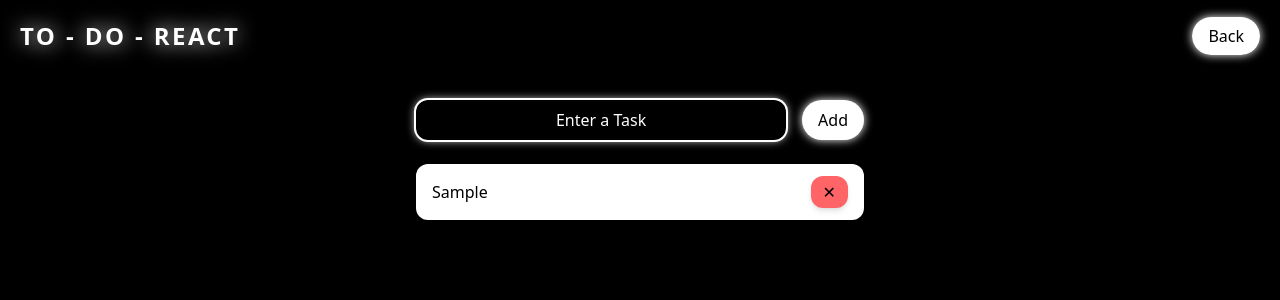
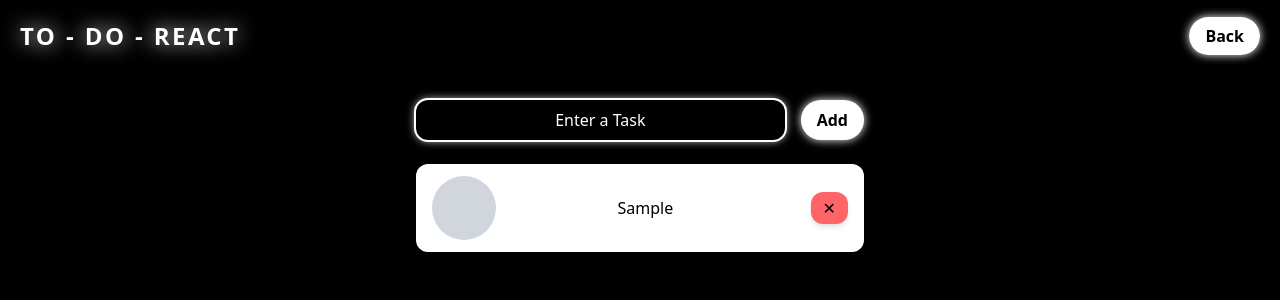
Before and after one commit to therealgone/TO-DO-REACT, a Next.js app in the folder to-do-react/: page /todo in a window 1280 px wide. Both pictures are taken after typing "Sample" into the empty fields and a click on the button "Add". Shown: the top 300 px of the page. Built offline with nearby package versions, Linux system fonts and the light colour scheme.

Commit message:
TASK DONE 1/2 DONE

```diff
--- a/to-do-react/src/app/todo/page.tsx
+++ b/to-do-react/src/app/todo/page.tsx
@@ -4,6 +4,7 @@ import { useState } from "react";
 export default function Todo() {
   const [input, SetInput] = useState("");
   const [todo, SetTodo] = useState<string[]>([]);
+  const [clicked, SetClicked] = useState<number>(-1);
 
   const handelInputChange = (e: React.ChangeEvent<HTMLInputElement>) => {
     SetInput(e.target.value);
@@ -20,6 +21,11 @@ export default function Todo() {
     SetTodo(updatedTodos);
   };
 
+  const handleClick = (index: number) => {
+    SetClicked(index);
+  };
+
+
   const AddTodo = () => {
     if (input.trim() === "") return;
     SetTodo([...todo, input]);
@@ -34,7 +40,7 @@ export default function Todo() {
         <h1 className="text-2xl font-bold tracking-widest text-shadow-[0_0_20px_white]">
           TO - DO - REACT
         </h1>
-        <nav className="space-x-5">
+        <nav className="space-x-5 font-bold">
           <a
             href="#"
             className="text-black bg-white px-4 py-2 rounded-3xl shadow-[0_0_10px_white] transition-all duration-300 ease-in-out
@@ -61,7 +67,7 @@ export default function Todo() {
           <button
             onClick={AddTodo}
             className="text-black bg-white px-4 py-2 rounded-3xl shadow-[0_0_10px_white] transition-all duration-300 ease-in-out
-              hover:bg-white/10 hover:text-white hover:backdrop-blur-md hover:border hover:border-white/40"
+              hover:bg-white/10 hover:text-white hover:backdrop-blur-md hover:border hover:border-white/40 font-bold"
           >
             Add
           </button>
@@ -74,6 +80,12 @@ export default function Todo() {
               key={index}
               className="w-full bg-white text-black px-4 py-3 rounded-xl shadow-md flex justify-between items-center"
             >
+              <button
+                onClick={() => handleClick(index)}
+                className={`w-16 h-16 rounded-full flex items-center justify-center cursor-pointer transition-all duration-300
+            ${clicked === index ? "bg-green-500 text-white" : "bg-gray-300"}`}
+              >
+              </button>
               <span className="break-words max-w-[70%]">{todo}</span>
               <button
                 onClick={() => handelDelete(index)}
@@ -81,6 +93,7 @@ export default function Todo() {
               >
                 ✕
               </button>
+
             </li>
           ))}
         </ul>
```
